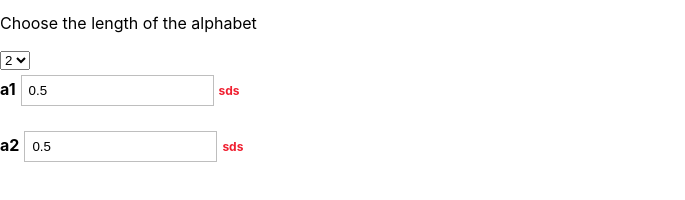
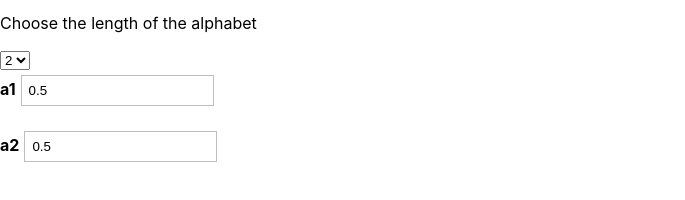
Before and after one commit to DanZZZeDanZZZeDanZZZe/information-theory-coding, a React (Create React App) app: page / in a window 1280 px wide. Shown: the part 220-420 px from the top of the page, without its empty margins (0-685 px from the left). Built offline with nearby package versions, Linux system fonts and the light colour scheme.

Commit message:
add isInvalid

```diff
--- a/src/components/UI/Input/Input.js
+++ b/src/components/UI/Input/Input.js
@@ -1,10 +1,18 @@
 import React from 'react'
 import classes from './Input.module.css'
+
+function isInvalid({valid, touched, shouldValidate}) {
+    return !valid && shouldValidate && touched
+}
 
 const Input = props => {
     const inputType = props.type || 'text'
     const cls = [classes.Input]
     const htmlFor = `${inputType}-${Math.random()}`
+
+    if (isInvalid(props)) {
+        cls.push(classes.invalid)
+    }
 
     return (
         <div className={cls.join(' ')}>
@@ -16,8 +24,12 @@ const Input = props => {
                 onChange={props.onChange}
                 defaultValue={props.defaultValue}
             />
+            {
+                isInvalid(props)
+                    ?<span>{props.errorMessage || 'Enter the correct value'}</span>
+                    :null
+            }
 
-            <span>{props.errorMessage}</span>
         </div>
     )
 }
```
